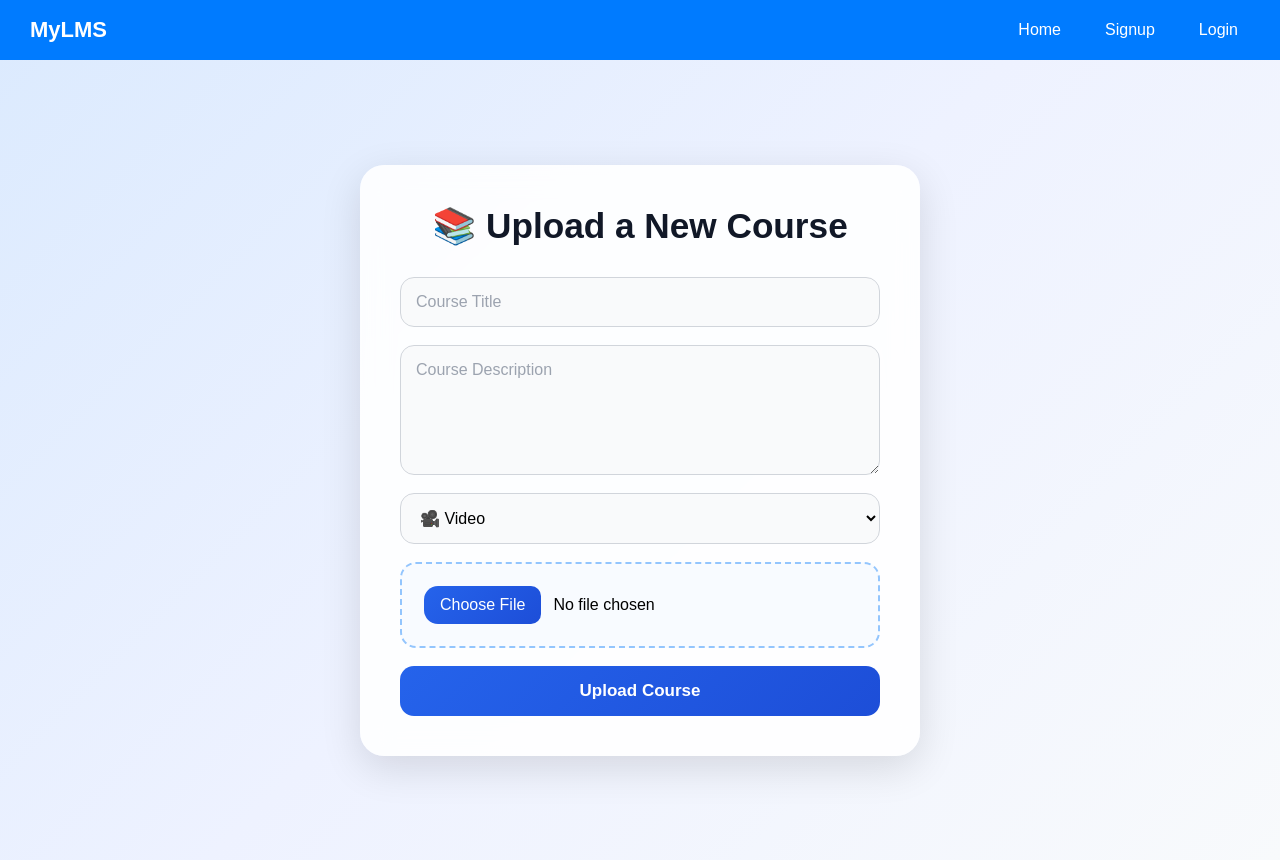
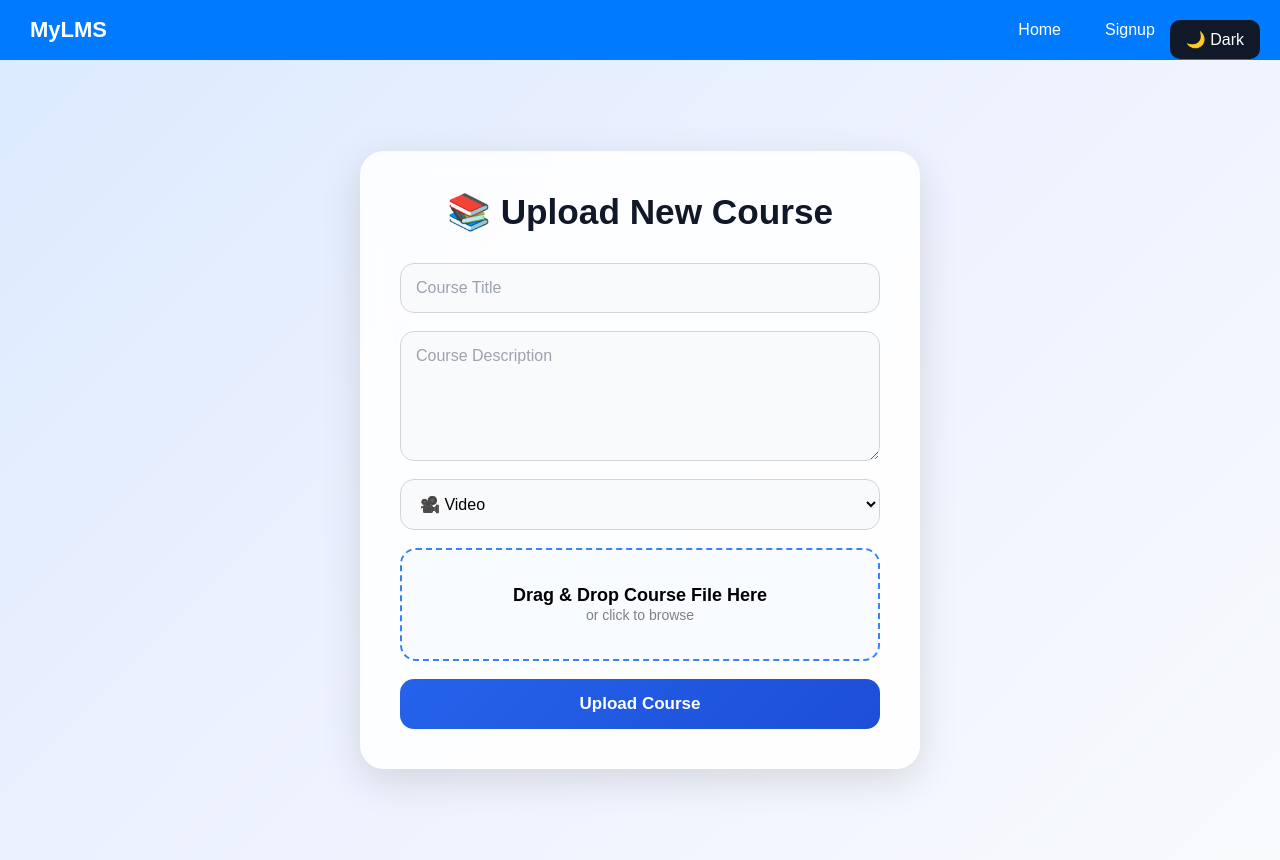
Before and after one commit to sairajnagula123/lms-app, a React (Create React App) app in the folder client/: page /upload in a window 1280 px wide. Built offline with nearby package versions, Linux system fonts and the light colour scheme; no server answers.

Commit message:
update courseupload

```diff
--- a/client/src/pages/CourseUpload.jsx
+++ b/client/src/pages/CourseUpload.jsx
@@ -1,23 +1,43 @@
 import { useState } from "react";
 import axios from "axios";
+import { useDropzone } from "react-dropzone";
 import "../styles/CourseUpload.css";
 
 function CourseUpload() {
   const [title, setTitle] = useState("");
   const [description, setDescription] = useState("");
   const [contentType, setContentType] = useState("video");
+
   const [file, setFile] = useState(null);
 
   const [loading, setLoading] = useState(false);
+
+  const [progress, setProgress] = useState(0);
+
+  const [darkMode, setDarkMode] = useState(false);
+
   const [error, setError] = useState("");
+
   const [success, setSuccess] = useState("");
 
   const API_URL = process.env.REACT_APP_API_URL;
 
+  // Drag & Drop
+  const onDrop = (acceptedFiles) => {
+    setFile(acceptedFiles[0]);
+  };
+
+  const { getRootProps, getInputProps } = useDropzone({
+    onDrop,
+    accept: {
+      "video/*": [],
+      "application/pdf": [],
+    },
+  });
+
   const handleSubmit = async (e) => {
     e.preventDefault();
 
-    // Validation
     if (!file) {
       setError("Please select a file");
       return;
@@ -32,8 +52,12 @@ function CourseUpload() {
 
     try {
       setLoading(true);
+
       setError("");
+
       setSuccess("");
+
+      setProgress(0);
 
       const response = await axios.post(
         `${API_URL}/api/courses/add`,
@@ -42,22 +66,34 @@ function CourseUpload() {
           headers: {
             "Content-Type": "multipart/form-data",
           },
+
+          onUploadProgress: (progressEvent) => {
+            const percent = Math.round(
+              (progressEvent.loaded * 100) /
+                progressEvent.total
+            );
+
+            setProgress(percent);
+          },
         }
       );
 
-      setSuccess(response.data.message || "Course uploaded successfully!");
+      setSuccess(
+        response.data.message ||
+          "Course uploaded successfully!"
+      );
 
-      // Reset Form
       setTitle("");
       setDescription("");
       setContentType("video");
       setFile(null);
 
     } catch (err) {
-      console.error(err);
-
       if (err.response) {
-        setError(err.response.data.message || "Upload failed");
+        setError(
+          err.response.data.message ||
+            "Upload failed"
+        );
       } else {
         setError("Server error or network issue");
       }
@@ -68,62 +104,119 @@ function CourseUpload() {
   };
 
   return (
-  <div className="page">
+    <div className={darkMode ? "page dark" : "page"}>
+
+      {/* Dark Mode Toggle */}
+      <button
+        className="dark-toggle"
+        onClick={() => setDarkMode(!darkMode)}
+      >
+        {darkMode ? "☀ Light" : "🌙 Dark"}
+      </button>
 
       <div className="upload-container">
 
-      <h2>📚 Upload a New Course</h2>
+        <h2>📚 Upload New Course</h2>
 
         {error && <p className="error">{error}</p>}
 
-      {success && <p className="success">{success}</p>}
+        {success && (
+          <p className="success">{success}</p>
+        )}
 
-      <form onSubmit={handleSubmit} encType="multipart/form-data">
+        <form onSubmit={handleSubmit}>
 
           <input
             type="text"
             placeholder="Course Title"
             value={title}
-          onChange={(e) => setTitle(e.target.value)}
+            onChange={(e) =>
+              setTitle(e.target.value)
+            }
             required
           />
 
           <textarea
             placeholder="Course Description"
             value={description}
-          onChange={(e) => setDescription(e.target.value)}
+            onChange={(e) =>
+              setDescription(e.target.value)
+            }
             required
           />
 
           <select
             value={contentType}
-          onChange={(e) => setContentType(e.target.value)}
+            onChange={(e) =>
+              setContentType(e.target.value)
+            }
           >
-          <option value="video">🎥 Video</option>
-          <option value="pdf">📄 PDF</option>
+            <option value="video">
+              🎥 Video
+            </option>
+
+            <option value="pdf">
+              📄 PDF
+            </option>
           </select>
 
-        <div className="file-upload">
-          <input
-            type="file"
-            accept="video/*,application/pdf"
-            onChange={(e) => setFile(e.target.files[0])}
-            required
-          />
+          {/* Drag & Drop */}
+          <div
+            {...getRootProps()}
+            className="dropzone"
+          >
+            <input {...getInputProps()} />
+
+            <p>
+              Drag & Drop Course File Here
+            </p>
+
+            <span>
+              or click to browse
+            </span>
           </div>
 
+          {/* File Preview */}
           {file && (
-          <p className="file-name">
-            ✅ Selected File: {file.name}
-          </p>
+            <div className="preview-card">
+
+              {file.type.includes("image") ? (
+                <img
+                  src={URL.createObjectURL(file)}
+                  alt="preview"
+                />
+              ) : (
+                <div className="file-icon">
+                  📁
+                </div>
               )}
 
-        <button type="submit" disabled={loading}>
-          {loading ? (
-            <span className="loader"></span>
-          ) : (
-            "Upload Course"
+              <p>{file.name}</p>
+
+            </div>
           )}
+
+          {/* Progress Bar */}
+          {loading && (
+            <div className="progress-wrapper">
+
+              <div
+                className="progress-bar"
+                style={{
+                  width: `${progress}%`,
+                }}
+              ></div>
+
+            </div>
+          )}
+
+          <button
+            type="submit"
+            disabled={loading}
+          >
+            {loading
+              ? `Uploading ${progress}%`
+              : "Upload Course"}
           </button>
 
         </form>
--- a/client/src/styles/CourseUpload.css
+++ b/client/src/styles/CourseUpload.css
@@ -324,3 +324,128 @@ body {
     font-size: 15px;
   }
 }
+
+/* Dark Mode */
+.dark {
+  background: #0f172a;
+  color: white;
+}
+
+.dark .upload-container {
+  background: rgba(30, 41, 59, 0.95);
+}
+
+.dark input,
+.dark textarea,
+.dark select {
+  background: #1e293b;
+  color: white;
+  border: 1px solid #334155;
+}
+
+.dark h2 {
+  color: white;
+}
+
+/* Toggle Button */
+.dark-toggle {
+  position: absolute;
+  top: 20px;
+  right: 20px;
+
+  border: none;
+
+  padding: 10px 16px;
+
+  border-radius: 10px;
+
+  background: #111827;
+
+  color: white;
+
+  cursor: pointer;
+}
+
+/* Dropzone */
+.dropzone {
+  border: 2px dashed #3b82f6;
+
+  padding: 35px;
+
+  border-radius: 16px;
+
+  text-align: center;
+
+  background: #f8fbff;
+
+  cursor: pointer;
+
+  transition: 0.3s ease;
+}
+
+.dropzone:hover {
+  background: #eff6ff;
+}
+
+.dropzone p {
+  font-size: 18px;
+  font-weight: 600;
+}
+
+.dropzone span {
+  color: gray;
+  font-size: 14px;
+}
+
+/* File Preview */
+.preview-card {
+  display: flex;
+
+  align-items: center;
+
+  gap: 15px;
+
+  padding: 14px;
+
+  background: #f9fafb;
+
+  border-radius: 12px;
+}
+
+.preview-card img {
+  width: 60px;
+  height: 60px;
+
+  object-fit: cover;
+
+  border-radius: 10px;
+}
+
+.file-icon {
+  font-size: 40px;
+}
+
+/* Progress */
+.progress-wrapper {
+  width: 100%;
+
+  height: 14px;
+
+  background: #e5e7eb;
+
+  border-radius: 20px;
+
+  overflow: hidden;
+}
+
+.progress-bar {
+  height: 100%;
+
+  background: linear-gradient(
+    to right,
+    #2563eb,
+    #1d4ed8
+  );
+
+  transition: width 0.3s ease;
+}
--- a/package.json
+++ b/package.json
@@ -1,5 +1,6 @@
 {
   "dependencies": {
-    "axios": "^1.16.0"
+    "axios": "^1.16.0",
+    "react-dropzone": "^15.0.0"
   }
 }
```
Also changed, not shown: 1 other file (tests, documents, lock files or other folders). Lines whose indentation alone changed are shown as unchanged.
